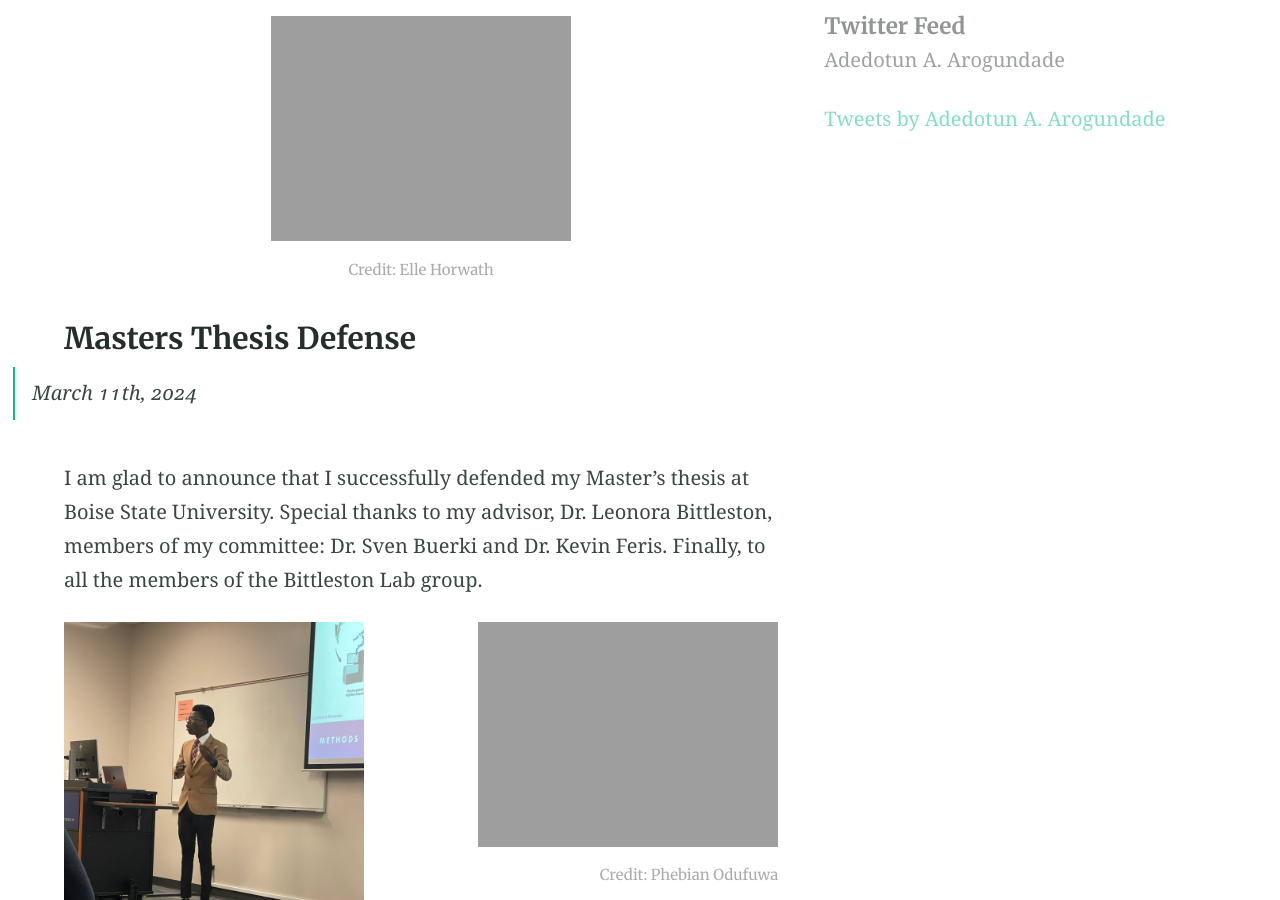
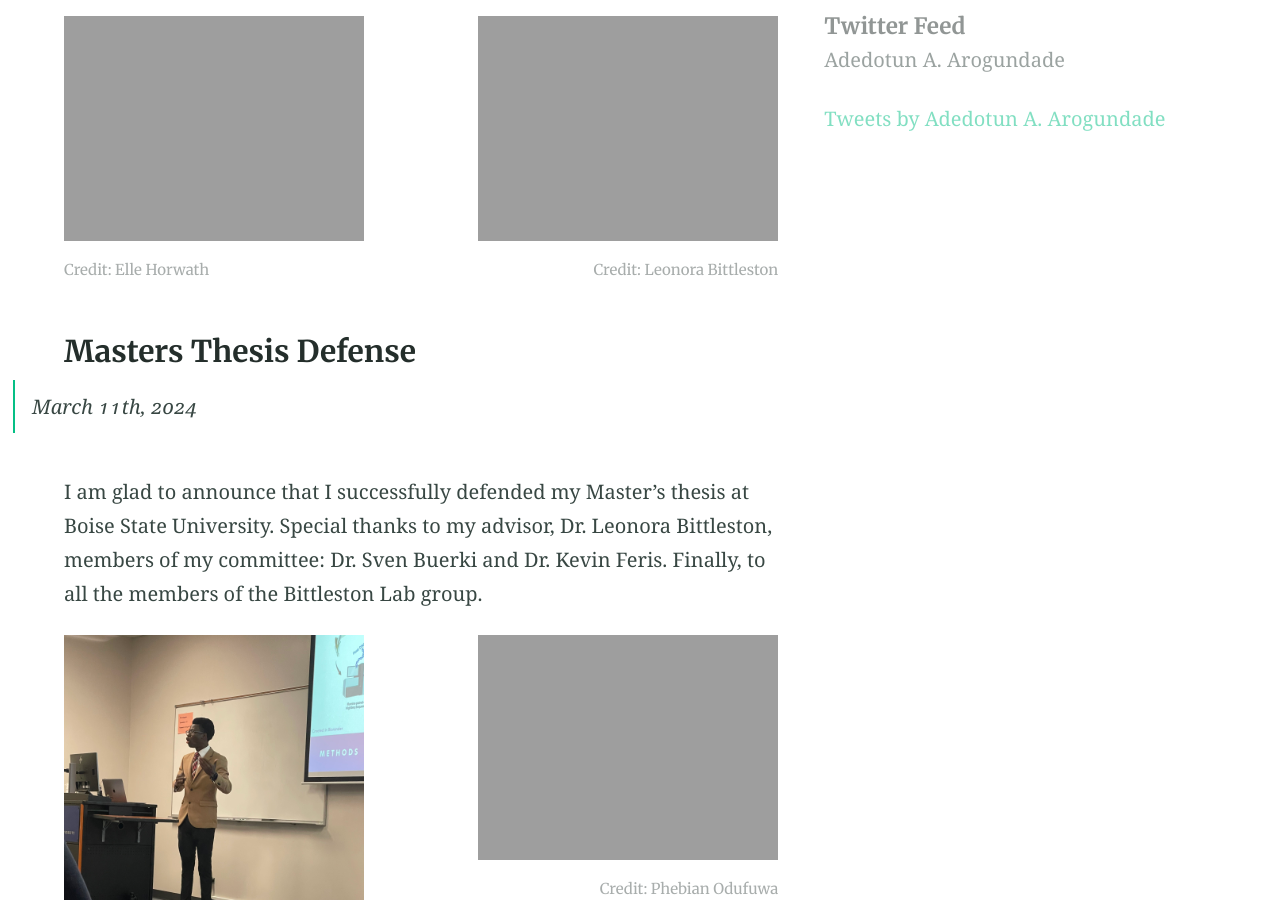
Before and after one commit to AdeArogundade/arogundadeadedotun, a Jekyll site: the page built from communications.md, in a window 1280 px wide and 900 px high, scrolled down 730 px. Built offline with Jekyll 4.4.1, drawn with Linux system fonts in a browser that asks for light colours; comment, search, counter and statistics services are not loaded.

Commit message:
Update communications.md

```diff
--- a/communications.md
+++ b/communications.md
@@ -13,9 +13,9 @@ aside: true
 >>> April 10th, 2024
 
 I presented a poster on my research on _Exploring sagebrush microbial metagenomes from deep, host-derived sequencing_ at the annual Graduate Student Showcase event at Boise State University.
-{% include figure.html image="https://adearogundade.github.io/arogundadeadedotun/assets/Images/Graduate_Showcase_2024_1.jpg" caption="Credit: Elle Horwath" position="center" width="300" height="800" %}
+{% include figure.html image="https://adearogundade.github.io/arogundadeadedotun/assets/Images/Graduate_Showcase_2024_1.jpg" caption="Credit: Elle Horwath" position="left" width="300" height="800" %}
 
-<!-- {% include figure.html image="https://adearogundade.github.io/arogundadeadedotun/assets/Images/Graduate_Showcase_2024_2.JPG" caption="Credit: Leonora Bittleston" position="right" width="300" height="800" %} -->
+{% include figure.html image="https://adearogundade.github.io/arogundadeadedotun/assets/Images/Graduate_Showcase_2024_2.JPG" caption="Credit: Leonora Bittleston" position="right" width="300" height="800" %}
 
 |
 
```
